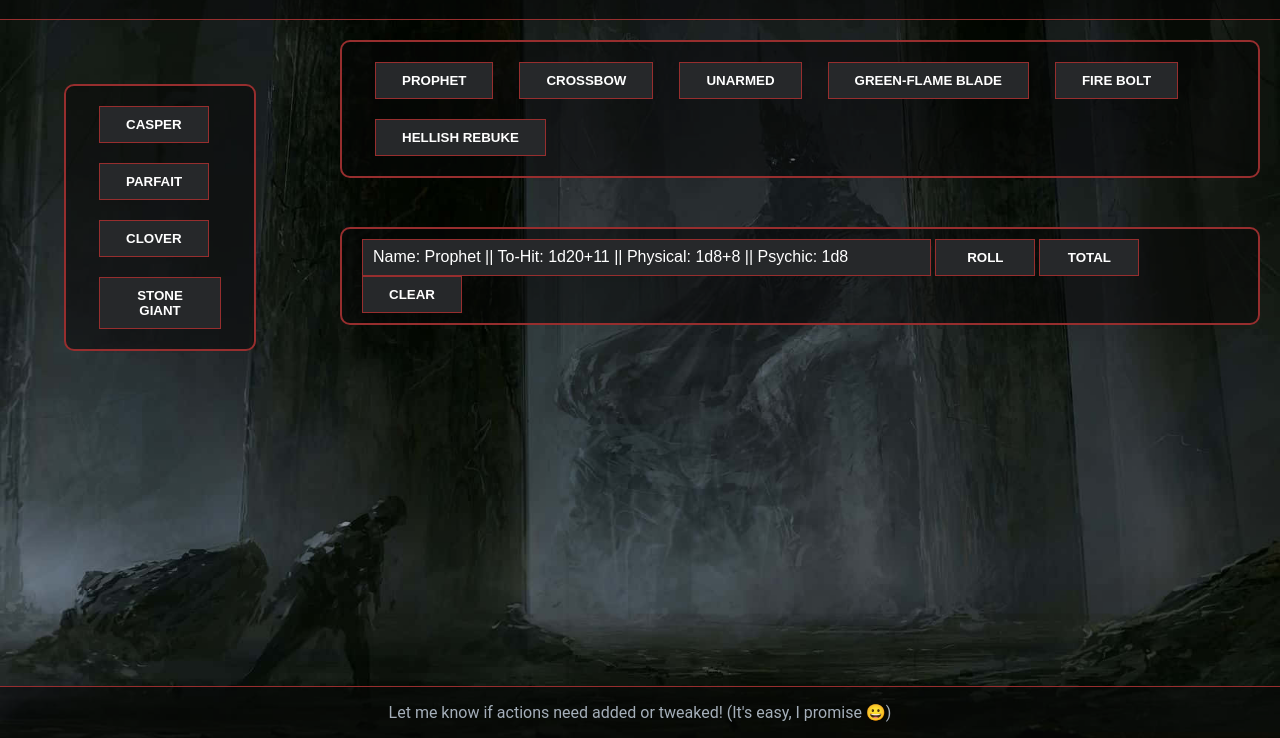
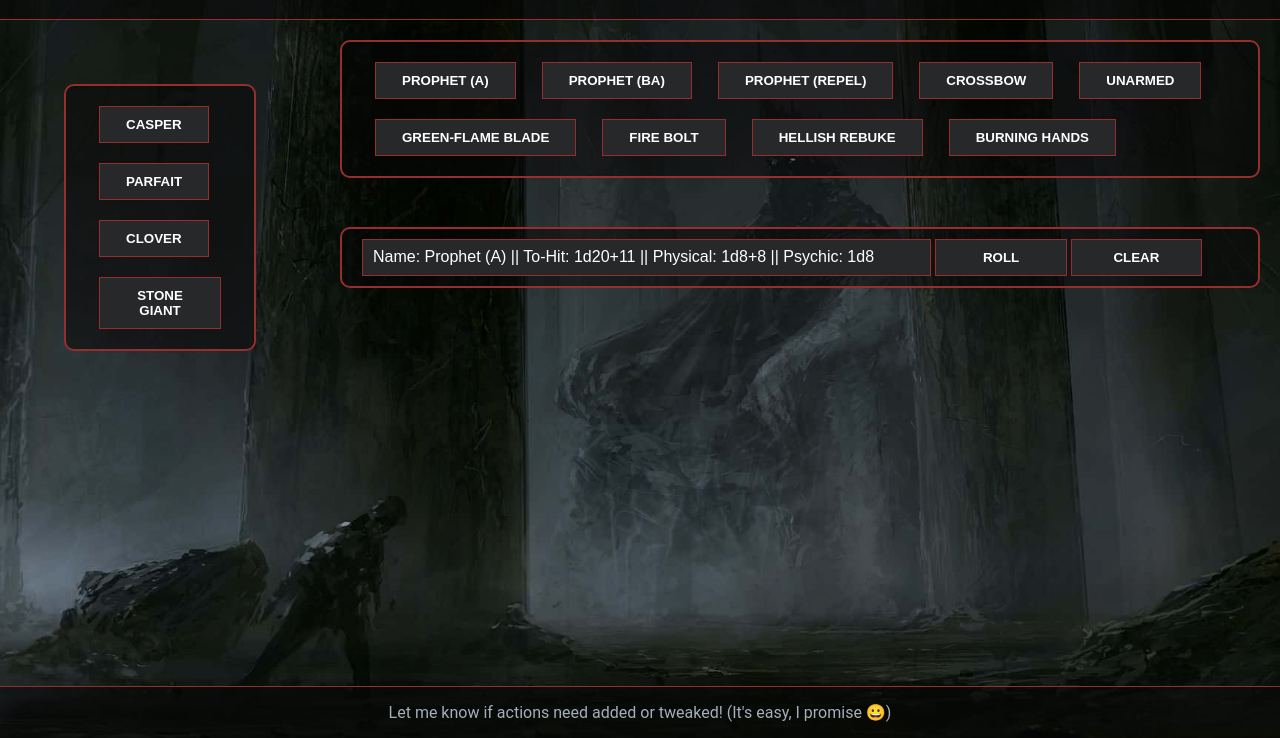
Before and after one commit to drehbein/DnD-Macros, a plain HTML site: page index.html in a window 1280 px wide. Shown: the part 62-800 px from the top of the page. Drawn offline with Linux system fonts and the light colour scheme.

Commit message:
Removed 'total' button; Character update: Casper's actions

```diff
--- a/index.html
+++ b/index.html
@@ -20,7 +20,6 @@
 			<div id="inputCont"class="cont">
 				<input type="text" id="input" spellcheck="false"></input>
 				<button class="inputButton" onClick="roll()">Roll</button>
-				<button class="inputButton" onClick="total()">Total</button>
 				<button class="inputButton" onClick="clearActionLog()">Clear</button>
 			</div>
 			<div id="outputCont" class="cont" hidden="hidden">
--- a/script.js
+++ b/script.js
@@ -4,12 +4,15 @@ document.addEventListener("DOMContentLoaded", function() {
 		{
 			name: "Casper",
 			actions: [
-				{name: "Prophet", preset: "To-Hit: 1d20+11 || Physical: 1d8+8 || Psychic: 1d8"},
+				{name: "Prophet (A)", preset: "To-Hit: 1d20+11 || Physical: 1d8+8 || Psychic: 1d8"},
+				{name: "Prophet (BA)", preset: "To-Hit: 1d20+11 || Physical: 1d2+8 || Psychic: 1d8"},
+				{name: "Prophet (Repel)", preset: ""},
 				{name: "Crossbow", preset: "To-Hit: 1d20+9 || Physical: 1d6+4"},
 				{name: "Unarmed", preset: "To-Hit: 1d20+10 || Physical: 6"},
 				{name: "Green-Flame Blade", preset: "Fire: 2d8 || Fire (T2): 2d8+3"},
 				{name: "Fire Bolt", preset: "To-Hit: 1d20+3 || Fire: 3d10"},
-				{name: "Hellish Rebuke", preset: "DC: 12 || Fire: 2d10"}
+				{name: "Hellish Rebuke", preset: "DC: 16 || Fire: 2d10"},
+				{name: "Burning Hands", preset: "DC: 16 || Fire: 3d6"}
 			]
 		}, {
 			name: "Parfait",
--- a/stylesheet.css
+++ b/stylesheet.css
@@ -93,7 +93,7 @@ input:focus {
 }
 
 .inputButton {
-	width: 10%;
+	width: 15%;
 	min-width: 100px;
 	margin: 0;
 }
```
Also changed, not shown: 3 other files.
